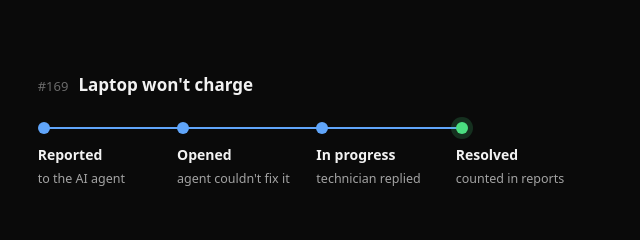
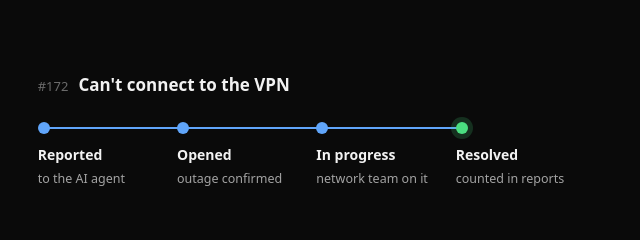
Before and after one commit to jacobjohnson-ai/jacobjohnson-ai.github.io, a plain HTML site: page index.html in a window 1280 px wide. Shown: the part 451-691 px from the top of the page, 597-1237 px from the left. Drawn offline with Linux system fonts and the light colour scheme.

Commit message:
Tracker and invoice preview start at a random example on each visit

```diff
--- a/index.html
+++ b/index.html
@@ -359,7 +359,7 @@ fetch('https://pwcpznbqkdlprkkydpnk.supabase.co/rest/v1/homepage_stats?select=*'
  var st=box.querySelectorAll('.st'),fill=box.querySelector('.fill'),id=box.querySelector('.id'),nm=box.querySelector('.tkt b'),k=0,step=0,still=matchMedia('(prefers-reduced-motion: reduce)').matches;
  function load(t){id.textContent=t[0];nm.textContent=t[1];st.forEach(function(s,i){s.querySelector('span').textContent=t[2][i]})}
  function paint(n){st.forEach(function(s,i){s.classList.toggle('on',i<=n);s.classList.toggle('now',i===n&&n<3);s.classList.toggle('done',n===3);s.classList.toggle('last',i===3)});fill.style.width=n<=0?'0':'calc('+(n*25)+'% - '+(n?0:0)+'px)'}
- load(T[0]);if(still){paint(3);return}
+ k=Math.floor(Math.random()*T.length);load(T[k]);if(still){paint(3);return}
  function tick(){if(step<3){step++;paint(step);return}
   box.classList.add('swap');document.dispatchEvent(new Event('tracker-next'));setTimeout(function(){k=(k+1)%T.length;load(T[k]);step=0;paint(0);box.classList.remove('swap')},450)}
  paint(0);var timer=null;
@@ -377,6 +377,7 @@ fetch('https://pwcpznbqkdlprkkydpnk.supabase.co/rest/v1/homepage_stats?select=*'
  function esc(t){return t.replace(/&/g,'&amp;').replace(/</g,'&lt;')}
  function show(x){doc.innerHTML='<b>'+esc(x.v)+'</b>'+x.r.map(function(r){return '<span>'+esc(r[0])+(r[1]?' <u'+(r[2]?' class="'+r[2]+'"':'')+'>'+esc(r[1])+'</u>':'')+'</span>'}).join('');
   em.className=x.c;em.textContent=x.s;msg.textContent=x.m}
+ k=Math.floor(Math.random()*V.length);show(V[k]);
  function next(){box.classList.add('swap');setTimeout(function(){k=(k+1)%V.length;show(V[k]);box.classList.remove('swap')},350)}
  document.addEventListener('tracker-next',next);
 })();
```
